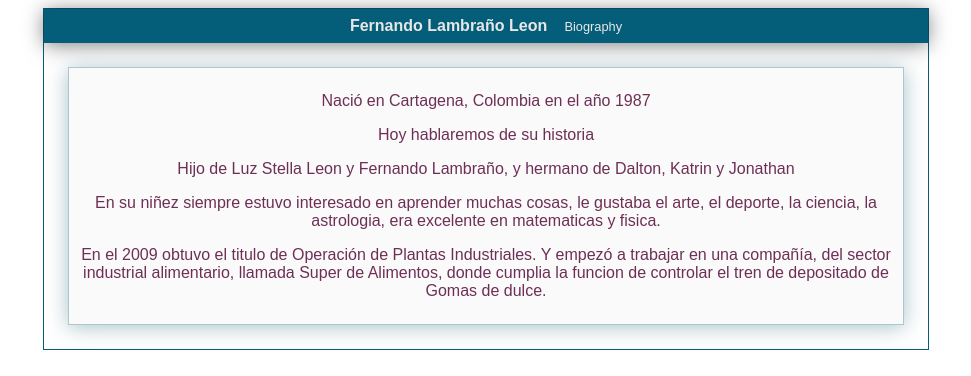
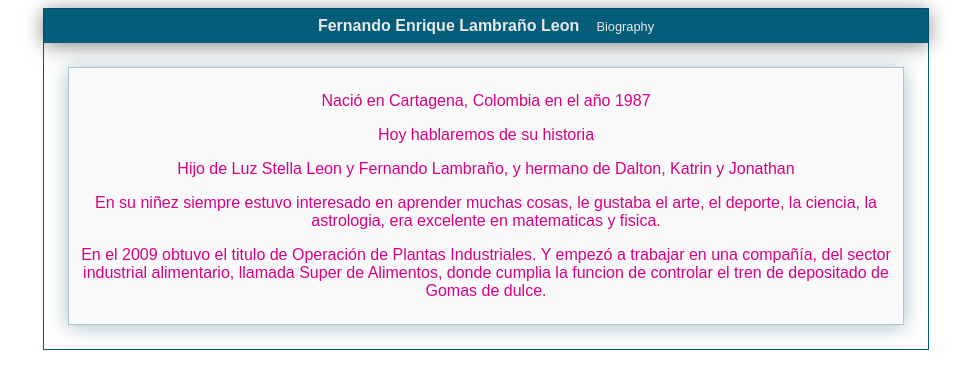
Before and after one commit to Fredev7/hiperblog, a plain HTML site: page index.html in a window 1280 px wide. Shown: the whole page, without its empty margins (154-1125 px from the left). Drawn offline with Linux system fonts and the light colour scheme.

Commit message:
modified name & text color

```diff
--- a/css/styles.css
+++ b/css/styles.css
@@ -1,6 +1,6 @@
 body
 {
-    color: #6e2f56;
+    color: #d80085;
     text-align: center;
     font-family: sans-serif;
 }
--- a/index.html
+++ b/index.html
@@ -10,7 +10,7 @@
 <body >
     <div class="container">
         <div id="cabecera">
-            Fernando Lambraño Leon
+            Fernando Enrique Lambraño Leon
             <span id="tagline">Biography</span>
         </div>
         <div id="post">
```
